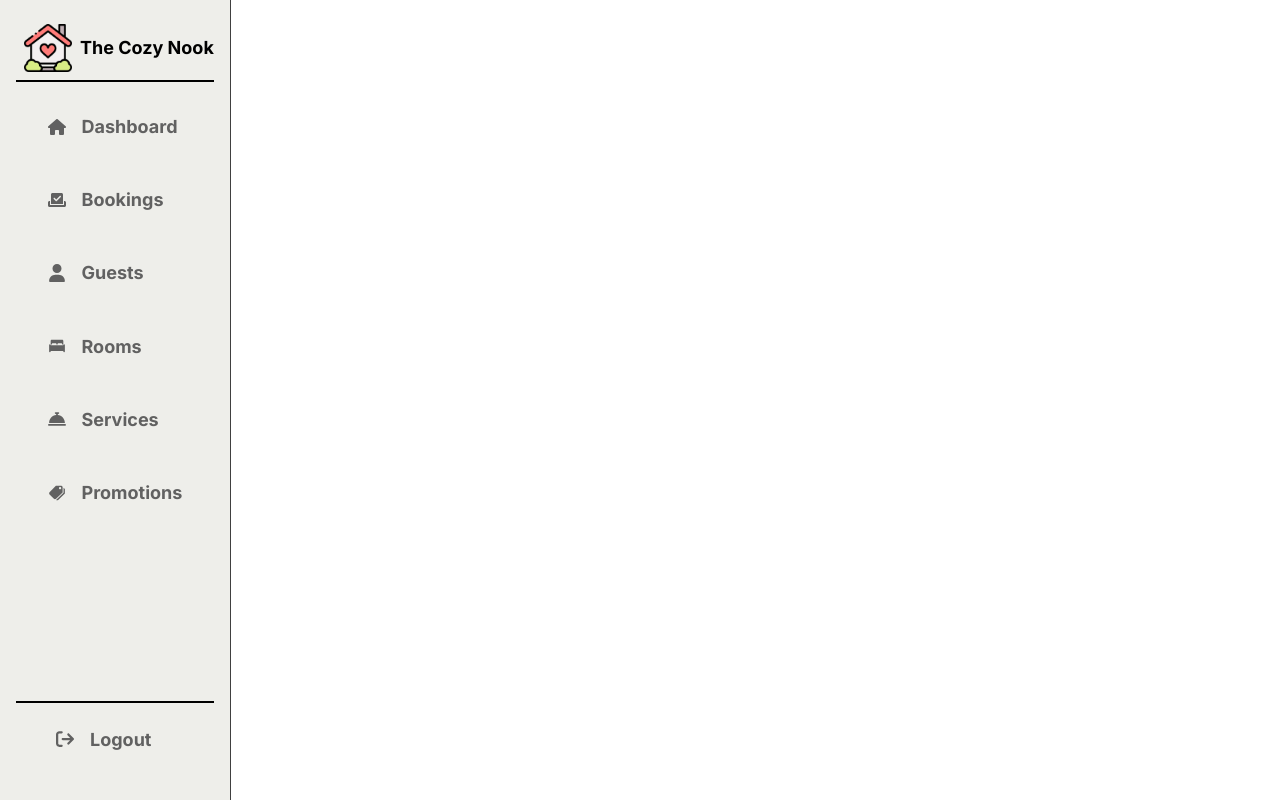
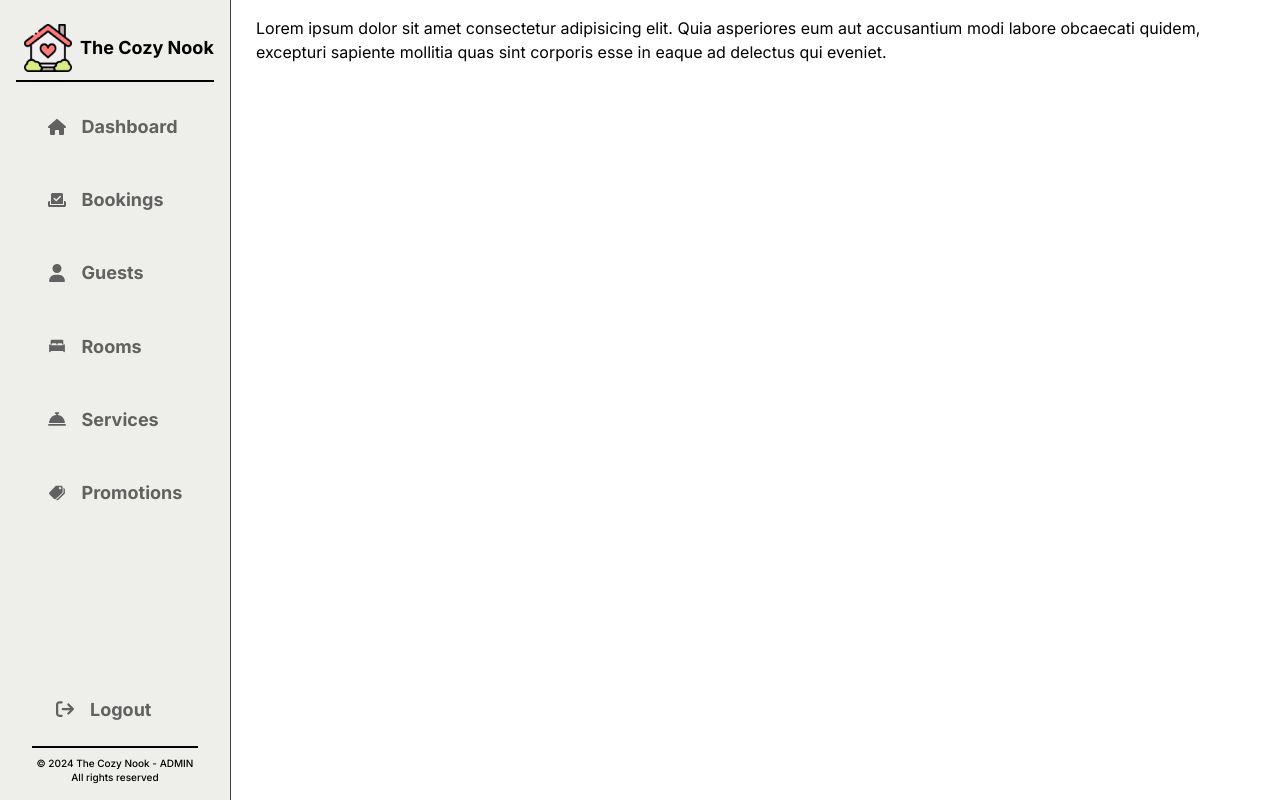
Before and after one commit to npq-thien/fe-hotel-management, a React (Create React App) app: page /admin in a window 1280 px wide. Built offline with nearby package versions, Linux system fonts and the light colour scheme.

Commit message:
fix responsive Admin navbar

```diff
--- a/src/App.js
+++ b/src/App.js
@@ -7,6 +7,7 @@ import RoomDetail from "./pages/customer/RoomDetail";
 import ScrollToTop from "utils/ScrollToTop";
 
 import AdminNavbar from "components/admin/common/AdminNavbar";
+import AdminDashboard from "pages/admin/AdminDashboard";
 
 function App() {
   const location = useLocation();
@@ -59,7 +60,12 @@ function App() {
         <Route path="/booking" element={<BookingPage />} /> {/* Example route for RoomDetail */}
 
         {/* Admin path */}
-        <Route path="/admin" element={<AdminNavbar />} />
+        <Route path="/admin" element={<AdminDashboard />} />
+        <Route path="/admin/bookings" element={<AdminDashboard />} />
+        <Route path="/admin/guests" element={<AdminDashboard />} />
+        <Route path="/admin/rooms" element={<AdminDashboard />} />
+        <Route path="/admin/services" element={<AdminDashboard />} />
+        <Route path="/admin/promotions" element={<AdminDashboard />} />
 
       </Routes>
       <ScrollToTop />
--- a/src/components/admin/common/AdminNavbar.jsx
+++ b/src/components/admin/common/AdminNavbar.jsx
@@ -14,12 +14,15 @@ const AdminNavbar = ({ setLogout }) => {
   return (
     <nav>
       {/* When small device, show button to open navbar */}
-      <div className={`md:hidden block ${mobileNavbarOpen ? "ml-[25%]" : ""} `}>
-        <FaDiceD6 className="h-16 w-16 p-4 m-2 bg-primary-1 rounded-full cursor-pointer" onClick={toggleNavbar} />
+      <div className={`md:hidden fixed ${mobileNavbarOpen ? "ml-[25%]" : ""} `}>
+        <FaDiceD6
+          className={`h-16 w-16 p-4 m-2 bg-primary-1 rounded-full cursor-pointer ${mobileNavbarOpen ? "opacity-100" : "opacity-50"} `}
+          onClick={toggleNavbar}
+        />
       </div>
 
       <div
-        className={`fixed top-0 left-0 z-20 bg-cream secondary border-r border-neutral-700
+        className={`fixed top-0 md:left-0 z-20 bg-cream secondary border-r border-neutral-700
           py-4 h-full ${mobileNavbarOpen ? "block" : "hidden"} md:block`}
         onClick={toggleNavbar}
       >
@@ -34,26 +37,31 @@ const AdminNavbar = ({ setLogout }) => {
           <ul className="flex flex-col space-y-4 body-bold text-dark-3">
             {adminNavbarLinks.map((item, index) => (
               <Link to={item.route}>
-                <li
-                  className="flex gap-4 items-center hover:bg-primary w-full py-4 px-6 rounded-md"
-                  key={index}>
-                    {item.icon}
-                    <span className="hidden md:block">{item.label}</span>
+                <li className="flex gap-4 items-center hover:bg-primary w-full py-4 px-6 rounded-md" key={index}>
+                  {item.icon}
+                  <span className="hidden md:block">{item.label}</span>
                 </li>
               </Link>
             ))}
           </ul>
 
           {/* Logout Button */}
-          <div className="mt-auto px-4 mb-4 border-t-2 w-full border-black">
+          <div className="mt-auto px-4 w-full">
             <button
-              className="flex gap-4 items-center mt-2 hover:bg-primary py-4 px-6 rounded-md body-bold text-dark-3"
+              className="flex gap-4 w-full items-center mb-2 hover:bg-primary py-4 px-6 rounded-md body-bold text-dark-3"
               onClick={() => setLogout(true)}
             >
               <FaArrowRightFromBracket />
               <span className="hidden md:block">Logout</span>
             </button>
+
+            <div className="hidden md:block text-center tiny-medium w-full pt-2 border-t-2 border-black">
+              <p>© 2024 The Cozy Nook - ADMIN</p>
+              <p>All rights reserved</p>
+            </div>
           </div>
+
+          {/* Copyright */}
         </div>
       </div>
     </nav>
--- a/src/components/layout/AdminLayout.jsx
+++ b/src/components/layout/AdminLayout.jsx
@@ -1,9 +1,17 @@
-import React from 'react'
+import React from "react";
 
-const AdminLayout = () => {
+import AdminNavbar from "components/admin/common/AdminNavbar";
+
+const AdminLayout = ({ children }) => {
   return (
-    <div>AdminLayout</div>
-  )
-}
+    <div className="flex">
+      <div className="z-20">
+        <AdminNavbar />
+      </div>
 
-export default AdminLayout
+      <div className="z-10 flex-1 h-screen ml-0 p-4 mt-[60px] md:mt-[0px] md:ml-[240px]">{children}</div>
+    </div>
+  );
+};
+
+export default AdminLayout;
--- /dev/null
+++ b/src/pages/admin/AdminDashboard.jsx
@@ -0,0 +1,15 @@
+import { AdminLayout } from "components/layout";
+import React from "react";
+
+const AdminDashboard = () => {
+  return (
+    <AdminLayout>
+      <main>
+        Lorem ipsum dolor sit amet consectetur adipisicing elit. Quia asperiores eum aut accusantium modi labore
+        obcaecati quidem, excepturi sapiente mollitia quas sint corporis esse in eaque ad delectus qui eveniet.
+      </main>
+    </AdminLayout>
+  );
+};
+
+export default AdminDashboard;
```
